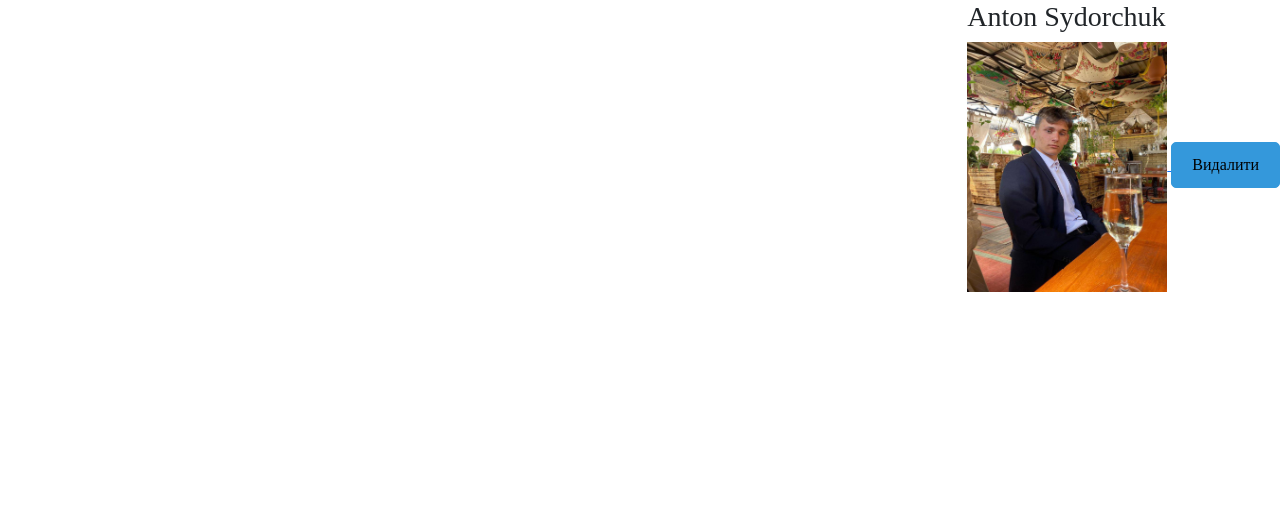
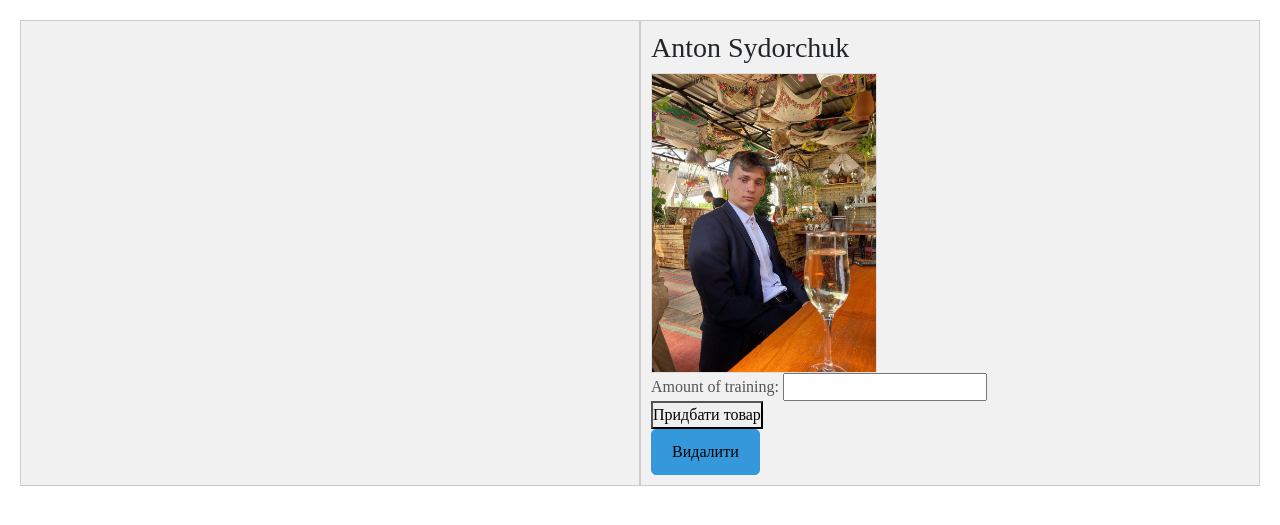
Before and after one commit to AntonAKG/Bogatur-Django, a Django app: page /basket/ in a window 1280 px wide. Shown: the part 60-585 px from the top of the page. Run offline with Django 4.2, Linux system fonts and the light colour scheme; a user stored in the database is signed in; data comes from the database, SQL or seed files in the repository; both versions use the stored data as it was after the commit; tables that the repository leaves empty hold one stand-in row (values such as "Sample post").

Commit message:
add active coach and count training

```diff
--- a/store/admin.py
+++ b/store/admin.py
@@ -1,6 +1,6 @@
 from django.contrib import admin
 
-from .models import User, Coach, Ticket, ActiveTicket
+from .models import User, Coach, Ticket, ActiveTicket, ActiveCoach
 
 
 class TicketAdmin(admin.ModelAdmin):
@@ -16,3 +16,4 @@
 admin.site.register(Coach, CoachAdmin)
 admin.site.register(Ticket, TicketAdmin)
 admin.site.register(ActiveTicket)
+admin.site.register(ActiveCoach)
--- a/store/forms.py
+++ b/store/forms.py
@@ -1,6 +1,9 @@
 from django import forms
 from django.contrib.auth import get_user_model
 from django.contrib.auth.forms import UserCreationForm, AuthenticationForm, UserChangeForm
+from django.core.validators import MinValueValidator
+
+from store.models import ActiveCoach
 
 User = get_user_model()
 
@@ -73,3 +76,13 @@
     class Meta:
         model = User
         fields = ('first_name', 'last_name', 'username', 'email')
+
+
+class AddTrainingSessionForm(forms.ModelForm):
+    amount_of_training = forms.IntegerField(
+        validators=[MinValueValidator(limit_value=0, message="Amount of training cannot be negative")]
+    )
+
+    class Meta:
+        model = ActiveCoach
+        fields = ['amount_of_training']
--- a/store/models.py
+++ b/store/models.py
@@ -2,7 +2,6 @@
 from django.contrib.auth.models import AbstractUser
 
 from django.utils.translation import gettext_lazy as _
-from datetime import datetime, timedelta
 
 
 class User(AbstractUser):
@@ -18,7 +17,7 @@
     user = models.OneToOneField(User, on_delete=models.CASCADE)
     descriptions = models.TextField()
     image = models.ImageField(upload_to=None)
-    price_per_training = models.CharField(max_length=10)
+    price_per_training = models.IntegerField()
     slug = models.SlugField(unique=True, max_length=50)
 
     def __str__(self):
@@ -101,11 +100,6 @@
     start_date = models.DateField()
     end_date = models.DateField(null=True)
 
-    # def save(self, *args, **kwargs):
-    #     if not self.end_date:
-    #         self.end_date = self.start_date + timedelta(days=30)
-    #     super(ActiveTicket, self).save(*args, **kwargs)
-
     def __str__(self):
         return f'{self.start_date} - {self.end_date}'
 
@@ -117,3 +111,14 @@
             obj = ActiveTicket.objects.create(user=user, ticket_id=ticket_id, start_date=start_date, end_date=end_date)
             is_created = True
             return obj, is_created
+
+class ActiveCoach(models.Model):
+    user = models.ForeignKey(User, on_delete=models.CASCADE)
+    coach = models.ForeignKey(Coach, on_delete=models.CASCADE)
+    price = models.IntegerField()
+    amount_of_training = models.IntegerField()
+
+    objects = models.Manager()
+
+    def __str__(self):
+        return f'{self.coach.user.first_name} {self.coach.user.last_name}'
--- a/store/static/store/css/style_basket.css
+++ b/store/static/store/css/style_basket.css
@@ -1,20 +1,41 @@
-.ticket-basket-container{
-    display: inline-block;
-    margin: 20px;
-    font-size: 20px;
+/* Стилі для контейнера корзини */
+.basket-container {
+    display: flex;
+    justify-content: space-between;
+    padding: 20px; /* Додати відступи для кращого вигляду */
 }
 
-.ticket-basket-container> a{
-    text-decoration: none;
-
+/* Стилі для ticket-basket-container (зліва) */
+.ticket-basket-container {
+    flex: 1;
+    background-color: #f1f1f1; /* Задаємо колір фону */
+    border: 1px solid #ccc; /* Додати межі */
+    padding: 10px;
 }
 
-.coach-basket-container{
-    display: inline-block;
-    float: right;
+.abonement {
+    background-color: #fff; /* Задаємо фон для окремих абонементів */
+    margin-bottom: 10px; /* Додати відступ між абонементами */
+    padding: 10px;
 }
 
-.coach-basket-image{
-    height: 250px;
-    width: 200px;
+/* Стилі для coach-basket-container (справа) */
+.coach-basket-container {
+    flex: 1;
+    background-color: #f1f1f1;
+    border: 1px solid #ccc;
+    padding: 10px;
 }
+
+.coach {
+    background-color: #fff;
+    margin-bottom: 10px;
+    padding: 10px;
+}
+
+/* Стилі для зображень тренерів */
+.coach-basket-image {
+    max-width: 300px;
+    max-height: 300px;
+    border: 1px solid #ddd;
+}
--- a/store/static/store/css/style_profile.css
+++ b/store/static/store/css/style_profile.css
@@ -2,7 +2,7 @@
   float: left;
 }
 
-.active-ticket {
+.active {
   float: right;
 }
 
@@ -15,3 +15,7 @@
   width: 40%;
   padding: 15px;
 }
+
+.card-body{
+  width: 600px;
+}
--- a/store/urls.py
+++ b/store/urls.py
@@ -3,7 +3,7 @@
 from django.conf.urls.static import static
 from django.contrib.auth.decorators import login_required
 
-from store.views import active_ticket, home, auth, basket, basket_coach, basket_ticket, coach, ticket, profile
+from store.views import active_ticket, home, auth, basket, basket_coach, basket_ticket, coach, ticket, profile, active_coach
 
 urlpatterns = [
       # Home
@@ -47,6 +47,12 @@
 
     # add active ticket
 
-    path('basket/buy_ticket/add_active/<int:ticket_id>', active_ticket.AddActiveTicket.as_view(), name='add_active')
+    path('basket/buy_ticket/add_active/<int:ticket_id>', active_ticket.AddActiveTicket.as_view(), name='add_active'),
+
+    # add active coach
+
+    path('basket/buy_coach/add/<int:coach_id>/', active_coach.ActiveCoachView.as_view(), name='add_training_session'),
+
+    # path('add_training_session/', ),
 
               ] + static(settings.MEDIA_URL, document_root=settings.MEDIA_ROOT)
--- a/store/views/active_ticket.py
+++ b/store/views/active_ticket.py
@@ -2,10 +2,12 @@
 from django.views import View
 from django.contrib.auth.decorators import login_required
 from django.utils.decorators import method_decorator
+from django.shortcuts import redirect
 
 from datetime import datetime, timedelta
 
 from store.models import Ticket, ActiveTicket
+
 
 @method_decorator(login_required, name='dispatch')
 class AddActiveTicket(View):
@@ -24,7 +26,7 @@
             ActiveTicket.create(ticket_id=ticket_id, user=request.user, start_date=formatted_date,
                                 end_date=format_end)
 
-            return HttpResponseRedirect(request.META['HTTP_REFERER'])
+            return redirect('profile')
 
         else:
 
--- a/store/views/basket.py
+++ b/store/views/basket.py
@@ -2,8 +2,10 @@
 from django.contrib.auth.decorators import login_required
 from django.utils.decorators import method_decorator
 
+from store.models import BasketTicket, BasketCoach
+from store.forms import AddTrainingSessionForm
 
-from store.models import BasketTicket, BasketCoach
+
 @method_decorator(login_required, name='dispatch')
 class BasketView(TemplateView):
     template_name = 'basket/basket.html'
@@ -14,5 +16,6 @@
         context['title'] = 'Корзина'
         context['coach_basket'] = BasketCoach.objects.filter(user_id=self.request.user.id)
         context['ticket_basket'] = BasketTicket.objects.filter(user_id=self.request.user.id)
+        context['form'] = AddTrainingSessionForm()
 
         return context
--- a/store/views/profile.py
+++ b/store/views/profile.py
@@ -5,7 +5,7 @@
 from datetime import datetime
 
 from store.forms import UserProfileForm
-from store.models import ActiveTicket, User
+from store.models import ActiveTicket, User, ActiveCoach
 
 
 @method_decorator(login_required, name='dispatch')
@@ -23,6 +23,7 @@
         context['title'] = 'Profile'
         context['form'] = UserProfileForm(instance=self.request.user)
         context['active_ticket'] = ActiveTicket.objects.filter(user_id=self.request.user.id)
+        context['active_coach'] = ActiveCoach.objects.filter(user_id=self.request.user.id)
         context['current_date'] = current_date
         return context
 
--- a/templates/basket/basket.html
+++ b/templates/basket/basket.html
@@ -1,7 +1,7 @@
 {% extends 'base.html' %}
 
 {% block content %}
-
+    <div class="basket-container">
         <div class="ticket-basket-container">
             {% for ticket in ticket_basket %}
                 <div class="abonement">
@@ -12,7 +12,7 @@
                         <li>Безлімітний доступ до тренажерного залу</li>
                         <li>Душ</li>
                     </ul>
-            <p class="price">Вартість: {{ticket.ticket.price}} UAH на місяць</p>
+                    <p class="price">Вартість: {{ ticket.ticket.price }} UAH на місяць</p>
                     <a href="{% url 'basket_remove' ticket.id %}" class="btn-delete-ticket">Видалити</a>
                     <a href="{% url 'add_active' ticket.ticket.id %}" class="btn-buy-product">Придбати Товар</a>
 
@@ -31,11 +31,21 @@
                     <img class="coach-basket-image" src="{{ coach.coach.image.url }}" alt="ss">
                 </a>
 
+                <form method="post" action="{% url 'add_training_session' coach.coach.id%}">
+                    {% csrf_token %}
+                    {{ form.as_p }}
+                    <button type="submit">Придбати товар</button>
+
+                </form>
+
                 <a href="{% url 'coach_delete' coach.id %}" class="btn-delete-ticket">Видалити</a>
+
 
 
             {% endfor %}
         </div>
+    </div>
+
 
 
 
--- a/templates/coach/coach.html
+++ b/templates/coach/coach.html
@@ -17,7 +17,7 @@
 
                 <div class="desc-add">
                     <h3><a href="{% url 'coach_detail' person.slug%}" class="link-details">Детальніше про тренера</a></h3>
-                    <a href="#" class="btn-delete-ticket">Додати в корзину</a>
+{#                    <a href="{% url 'coach_add' coach_id=person.id %}" class="btn-delete-ticket">Додати в корзину</a>#}
                 </div>
             </div>
         {% endfor %}
```
Also changed, not shown: store/views/active_coach.py (added, +37 -0 lines), templates/add_training_session.html (added, +30 -0 lines), templates/profile/profile.html (+15 -2 lines), db.sqlite3, store/migrations/0010_activecoach.py (added), store/migrations/0011_activecoach_user.py (added), store/migrations/0012_alter_coach_price_per_training.py (added). Lines whose indentation alone changed are shown as unchanged.
